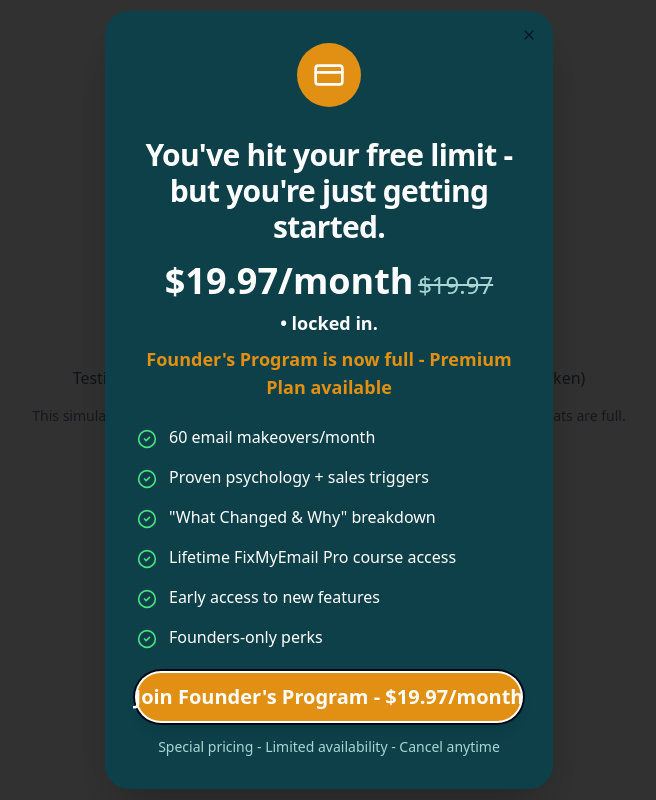
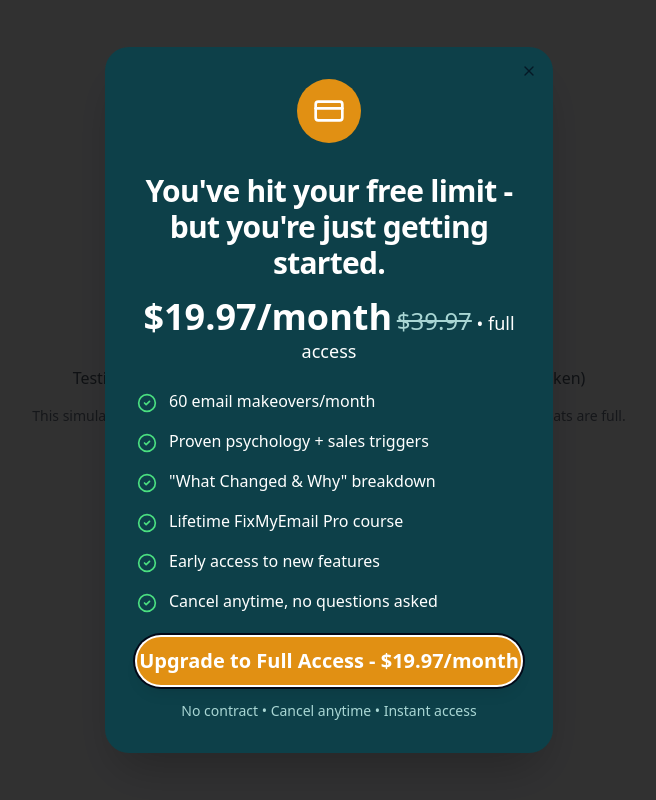
Before and after one commit to Kodenyx/fme-sheri, a React (Vite) app: page /modal3 in a window 1280 px wide. Shown: the whole page, without its empty margins (311-967 px from the left). Built offline with nearby package versions, Linux system fonts and the light colour scheme.

Commit message:
Update Modal3 with screenshot changes
Update Modal3 to match the provided screenshot, adjusting pricing and status text.

```diff
--- a/src/components/PaywallModal.tsx
+++ b/src/components/PaywallModal.tsx
@@ -1,3 +1,4 @@
+
 import {
   Dialog,
   DialogContent,
@@ -78,11 +79,6 @@ const PaywallModal: React.FC<PaywallModalProps> = ({
     }
   };
 
-  const programName = isFoundersProgram ? "Founders Program" : "Premium Plan";
-  const statusText = isFoundersProgram
-    ? `Only 30 founder spots available - secure yours now`
-    : "Founder's Program is now full - Premium Plan available";
-
   return (
     <Dialog open={isOpen} onOpenChange={onClose}>
       <DialogContent className="sm:max-w-md border-0 p-0 bg-transparent shadow-none">
@@ -98,13 +94,27 @@ const PaywallModal: React.FC<PaywallModalProps> = ({
 
           <div className="px-8 pb-8">
             <div className="text-center mb-6">
-              <div className="text-lg mb-2" style={{ color: '#4ADE80' }}>
-                <span className="text-4xl font-bold text-white">{currentPrice}/month</span> <span className="line-through text-2xl" style={{ color: '#A9D6D4' }}>$19.97</span>
+              <div className="text-lg mb-2">
+                <span className="text-4xl font-bold text-white">{currentPrice}/month</span>
+                {!isFoundersProgram && (
+                  <>
+                    {" "}
+                    <span className="line-through text-2xl" style={{ color: '#A9D6D4' }}>$39.97</span>
+                    <span className="text-white"> • full access</span>
+                  </>
+                )}
+                {isFoundersProgram && (
+                  <span className="line-through text-2xl" style={{ color: '#A9D6D4' }}> $19.97</span>
+                )}
               </div>
-              <div className="text-lg font-bold text-white mb-2">• locked in.</div>
-              <div className="text-lg font-bold mb-6" style={{ color: '#E19013' }}>
-                {statusText}
-              </div>
+              {isFoundersProgram && (
+                <>
+                  <div className="text-lg font-bold text-white mb-2">• locked in.</div>
+                  <div className="text-lg font-bold mb-6" style={{ color: '#E19013' }}>
+                    Only 30 founder spots available - secure yours now
+                  </div>
+                </>
+              )}
             </div>
 
             <div className="space-y-4 mb-6">
@@ -122,7 +132,9 @@ const PaywallModal: React.FC<PaywallModalProps> = ({
               </div>
               <div className="flex items-start gap-3">
                 <CheckCircle2 className="w-5 h-5 flex-shrink-0 mt-1" style={{ color: '#4ADE80' }} />
-                <span className="text-white">Lifetime FixMyEmail Pro course access</span>
+                <span className="text-white">
+                  {isFoundersProgram ? "Lifetime FixMyEmail Pro course access" : "Lifetime FixMyEmail Pro course"}
+                </span>
               </div>
               <div className="flex items-start gap-3">
                 <CheckCircle2 className="w-5 h-5 flex-shrink-0 mt-1" style={{ color: '#4ADE80' }} />
@@ -130,7 +142,9 @@ const PaywallModal: React.FC<PaywallModalProps> = ({
               </div>
               <div className="flex items-start gap-3">
                 <CheckCircle2 className="w-5 h-5 flex-shrink-0 mt-1" style={{ color: '#4ADE80' }} />
-                <span className="text-white">Founders-only perks</span>
+                <span className="text-white">
+                  {isFoundersProgram ? "Founders-only perks" : "Cancel anytime, no questions asked"}
+                </span>
               </div>
             </div>
 
@@ -152,13 +166,18 @@ const PaywallModal: React.FC<PaywallModalProps> = ({
                   Opening checkout...
                 </>
               ) : (
-                `Join Founder's Program - ${currentPrice}/month`
+                isFoundersProgram
+                  ? `Join Founder's Program - ${currentPrice}/month`
+                  : `Upgrade to Full Access - ${currentPrice}/month`
               )}
             </Button>
 
             {!isLoading && (
               <div className="text-center text-sm" style={{ color: '#A9D6D4' }}>
-                Special pricing - Limited availability - Cancel anytime
+                {isFoundersProgram
+                  ? "Special pricing - Limited availability - Cancel anytime"
+                  : "No contract • Cancel anytime • Instant access"
+                }
               </div>
             )}
           </div>
```
